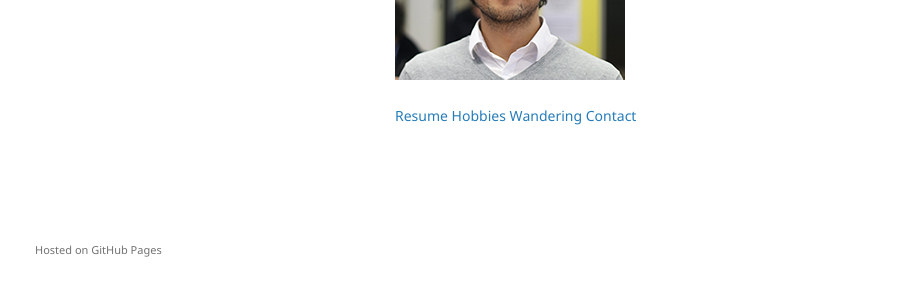
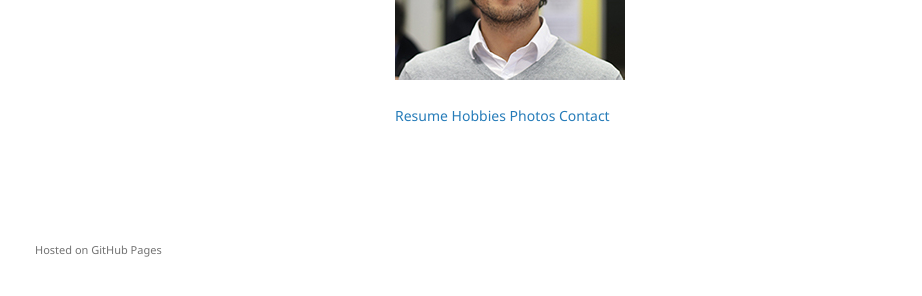
Before and after one commit to juanvalen15/juanvalen15.github.io, a Jekyll site: the page built from index.md, in a window 1280 px wide. Shown: the part 571-867 px from the top of the page, without its empty margins (175-1097 px from the left). Built offline with Jekyll 4.4.1, drawn with Linux system fonts in a browser that asks for light colours; our own code applies the rules of GitHub Pages for plain Markdown files.

Commit message:
changed page name
photography to photos

```diff
--- a/index.md
+++ b/index.md
@@ -16,5 +16,5 @@ During my free time I like to sport (**swimming**, **running**, **cycling**), le
 
 [Resume](resume)
 [Hobbies](hobbies)
-[Wandering](photography)
+[Photos](photography)
 [Contact](contact)
```
Also changed, not shown: photography.md (+1 -1 lines).
